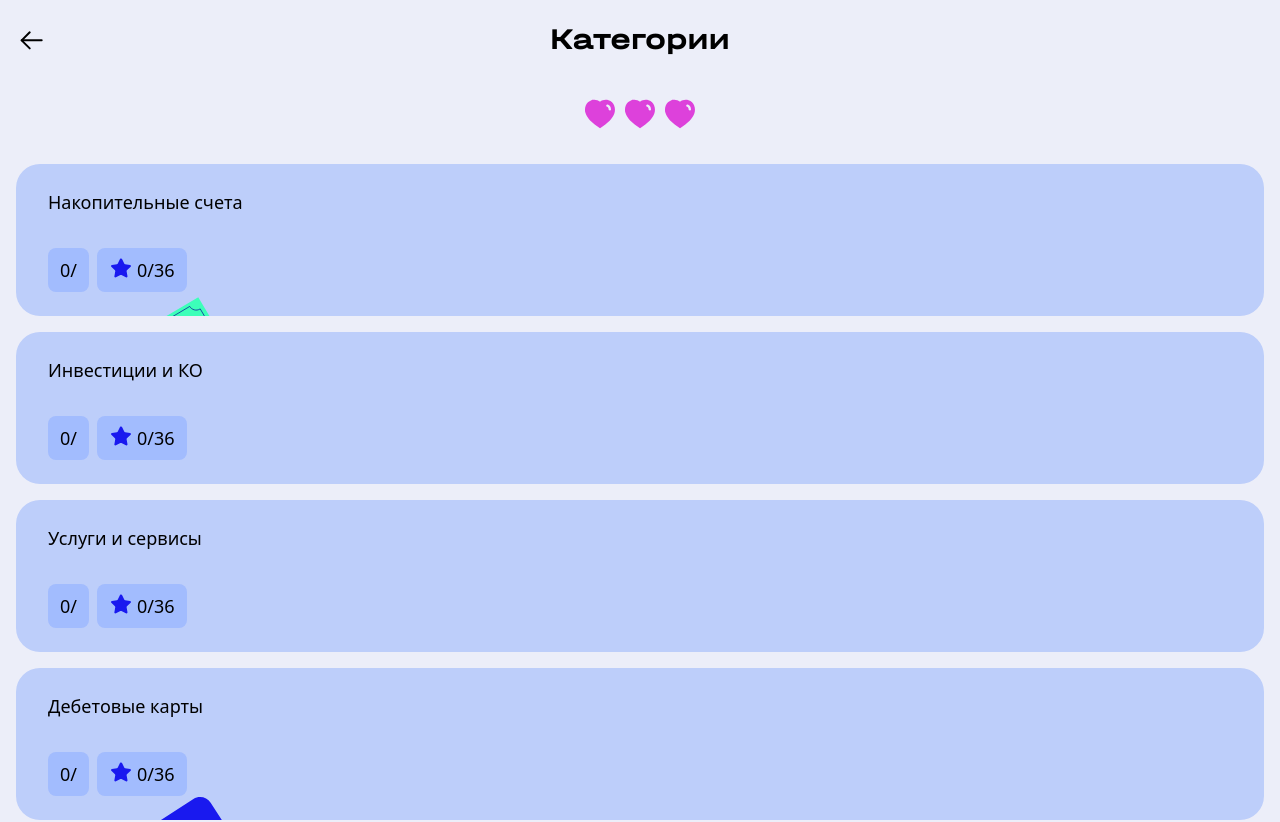
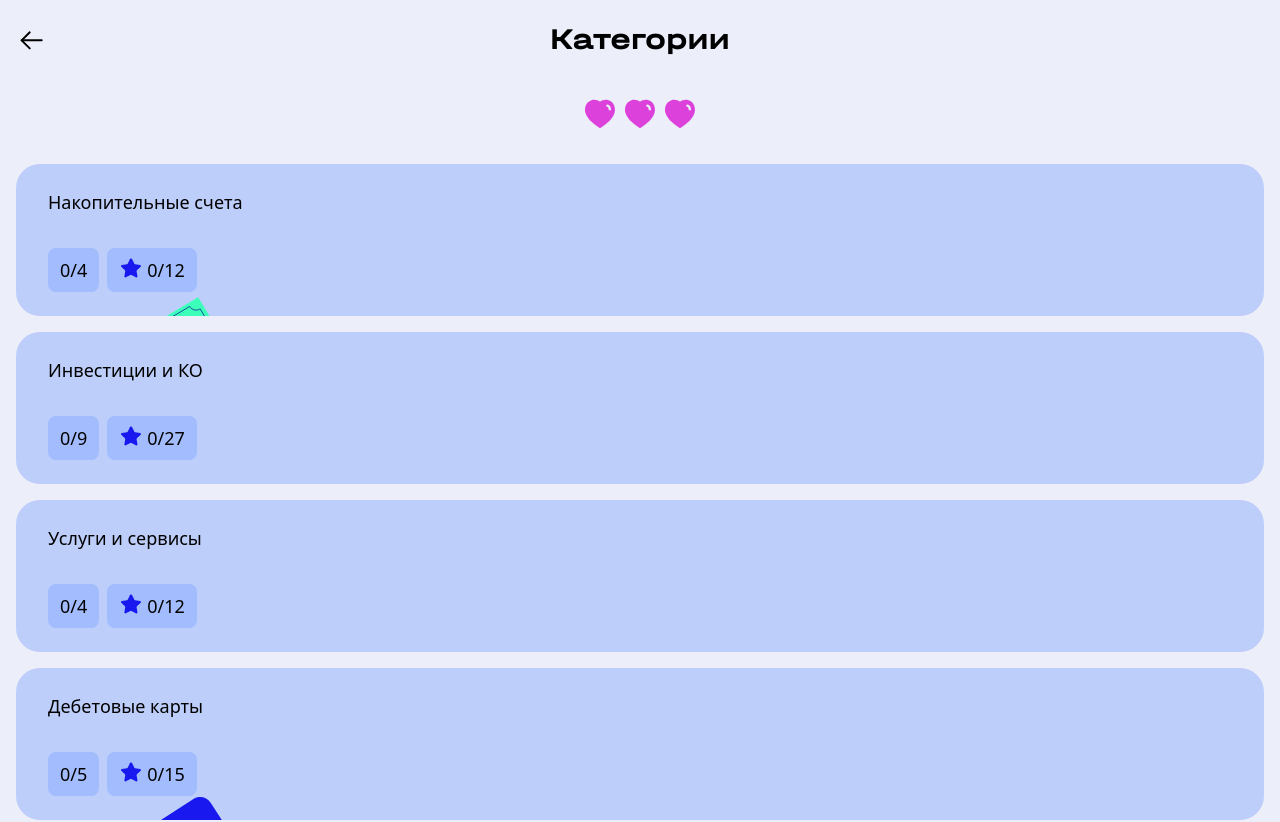
Before and after one commit to OCCASS/gazprom-frontend, a Next.js app: page /game/categories in a window 1280 px wide. Shown: the top 822 px of the page. Built offline with nearby package versions, Linux system fonts and the light colour scheme.

Commit message:
feat: added stats display

```diff
--- a/app/game/categories/[id]/levels/page.tsx
+++ b/app/game/categories/[id]/levels/page.tsx
@@ -34,7 +34,7 @@ const Page = ({ params }: { params: Promise<{ id: string }> }) => {
             <div className="py-4">
                 <InteractiveLevel
                     // @ts-expect-error id is valid
-                    SvgComponent={CATEGOREIS[id].levels.Component}
+                    SvgComponent={CATEGOREIS[id].levelRoadComponent}
                     unlockedLevels={unlockedLevels}
                     onLevelClick={
                         (level) => {
--- a/app/game/categories/components/CategoryCard.tsx
+++ b/app/game/categories/components/CategoryCard.tsx
@@ -4,7 +4,7 @@ import StarIcon from "@/components/icons/StarIcon";
 import Image from "next/image";
 import { redirect, RedirectType } from "next/navigation";
 
-const CategoryCard = ({ id, name, maxLevelCount, stars, image }: { id: string, name: string, maxLevelCount: number, stars: number, image: string }) => {
+const CategoryCard = ({ id, name, completedLevelCount, maxLevelCount, stars, maxStars, image }: { id: string, name: string, completedLevelCount: number, maxLevelCount: number, stars: number, maxStars: number, image: string }) => {
     return (
         <section
             className="relative bg-[#bdcefa] px-8 py-6 rounded-3xl overflow-hidden cursor-pointer"
@@ -13,11 +13,11 @@ const CategoryCard = ({ id, name, maxLevelCount, stars, image }: { id: string, n
             <p className="text-lg font-medium mb-8 z-2">{name}</p>
             <div className="flex gap-2">
                 <div className="bg-[#a2bcfe] px-3 py-2 rounded-lg text-lg z-3">
-                    0/{maxLevelCount}
+                    {completedLevelCount}/{maxLevelCount}
                 </div>
                 <div className="flex gap-1 bg-[#a2bcfe] px-3 py-2 rounded-lg text-lg z-3">
                     <StarIcon className="text-[#1919ef]" width={24} height={24} />
-                    <span>0/{stars}</span>
+                    <span>{stars}/{maxStars}</span>
                 </div>
             </div>
             <Image
--- a/app/game/categories/constants.ts
+++ b/app/game/categories/constants.ts
@@ -10,10 +10,9 @@ import LevelsRoad8 from "@/components/levels/LevelsRoad8";
 export const CATEGOREIS = {
     "1": {
         name: "Накопительные счета",
-        stars: 36,
         image: "/category3.svg",
+        levelRoadComponent: LevelsRoad3,
         levels: {
-            Component: LevelsRoad3,
             "1": {
                 isDev: false,
                 dialog: [
@@ -89,10 +88,9 @@ export const CATEGOREIS = {
     },
     "2": {
         name: "Инвестиции и КО",
-        stars: 36,
         image: "/category6.svg",
+        levelRoadComponent: LevelsRoad6,
         levels: {
-            Component: LevelsRoad6,
             "1": {
                 isDev: false,
                 dialog: [
@@ -250,10 +248,9 @@ export const CATEGOREIS = {
     },
     "3": {
         name: "Услуги и сервисы",
-        stars: 36,
         image: "/category8.svg",
+        levelRoadComponent: LevelsRoad8,
         levels: {
-            Component: LevelsRoad8,
             "1": {
                 isDev: false,
                 "dialog": [
@@ -326,47 +323,63 @@ export const CATEGOREIS = {
     },
     "4": {
         name: "Дебетовые карты",
-        stars: 36,
         image: "/category1.svg",
+        levelRoadComponent: LevelsRoad1,
         levels: {
-            Component: LevelsRoad1,
-            "1": {isDev: true}
+            "1": { isDev: true },
+            "2": { isDev: true },
+            "3": { isDev: true },
+            "4": { isDev: true },
+            "5": { isDev: true },
         }
     },
     "5": {
         name: "Кредитные карты",
-        stars: 36,
         image: "/category2.svg",
+        levelRoadComponent: LevelsRoad2,
         levels: {
-            Component: LevelsRoad2,
-            "1": {isDev: true}
+            "1": { isDev: true },
+            "2": { isDev: true },
+            "3": { isDev: true },
         }
     },
     "6": {
         name: "Вклады",
-        stars: 36,
         image: "/category4.svg",
+        levelRoadComponent: LevelsRoad4,
         levels: {
-            Component: LevelsRoad4,
-            "1": {isDev: true}
+            "1": { isDev: true },
+            "2": { isDev: true },
+            "3": { isDev: true },
+            "4": { isDev: true },
+            "5": { isDev: true },
+            "6": { isDev: true },
         }
     },
     "7": {
         name: "Кредиты",
-        stars: 36,
         image: "/category5.svg",
+        levelRoadComponent: LevelsRoad5,
         levels: {
-            Component: LevelsRoad5,
-            "1": {isDev: true}
+            "1": { isDev: true },
+            "2": { isDev: true },
+            "3": { isDev: true },
+            "4": { isDev: true },
+            "5": { isDev: true },
+            "6": { isDev: true },
         }
     },
     "8": {
         name: "Ипотека",
-        stars: 36,
         image: "/category7.svg",
+        levelRoadComponent: LevelsRoad7,
         levels: {
-            Component: LevelsRoad7,
-            "1": {isDev: true}
+            "1": { isDev: true },
+            "2": { isDev: true },
+            "3": { isDev: true },
+            "4": { isDev: true },
+            "5": { isDev: true },
+            "6": { isDev: true },
         }
     },
 }
--- a/app/game/categories/page.tsx
+++ b/app/game/categories/page.tsx
@@ -1,9 +1,20 @@
+"use client"
+
 import BackButton from "@/components/BackButton";
 import CategoryCard from "./components/CategoryCard";
 import { CATEGOREIS } from "./constants";
 import Health from "../components/Health";
+import { useEffect, useState } from "react";
 
 const Page = () => {
+    const [completed, setCompleted] = useState<Record<string, number[]>>({});
+
+    useEffect(() => {
+        const completedRaw = localStorage.getItem("completed")
+        if (!completedRaw) return
+        setCompleted(JSON.parse(completedRaw))
+    }, [])
+
     return (
         <div className="p-4 space-y-8">
             <div className="relative h-12">
@@ -23,8 +34,10 @@ const Page = () => {
                                     id={key}
                                     name={value.name}
                                     image={value.image}
-                                    maxLevelCount={value.levels.maxCount}
-                                    stars={value.stars}
+                                    completedLevelCount={completed?.[key]?.length ?? 0}
+                                    maxLevelCount={Object.keys(value.levels).length}
+                                    stars={(completed?.[key]?.length ?? 0) * 3}
+                                    maxStars={Object.keys(value.levels).length * 3}
                                 />
                             </li>
                         )
```
